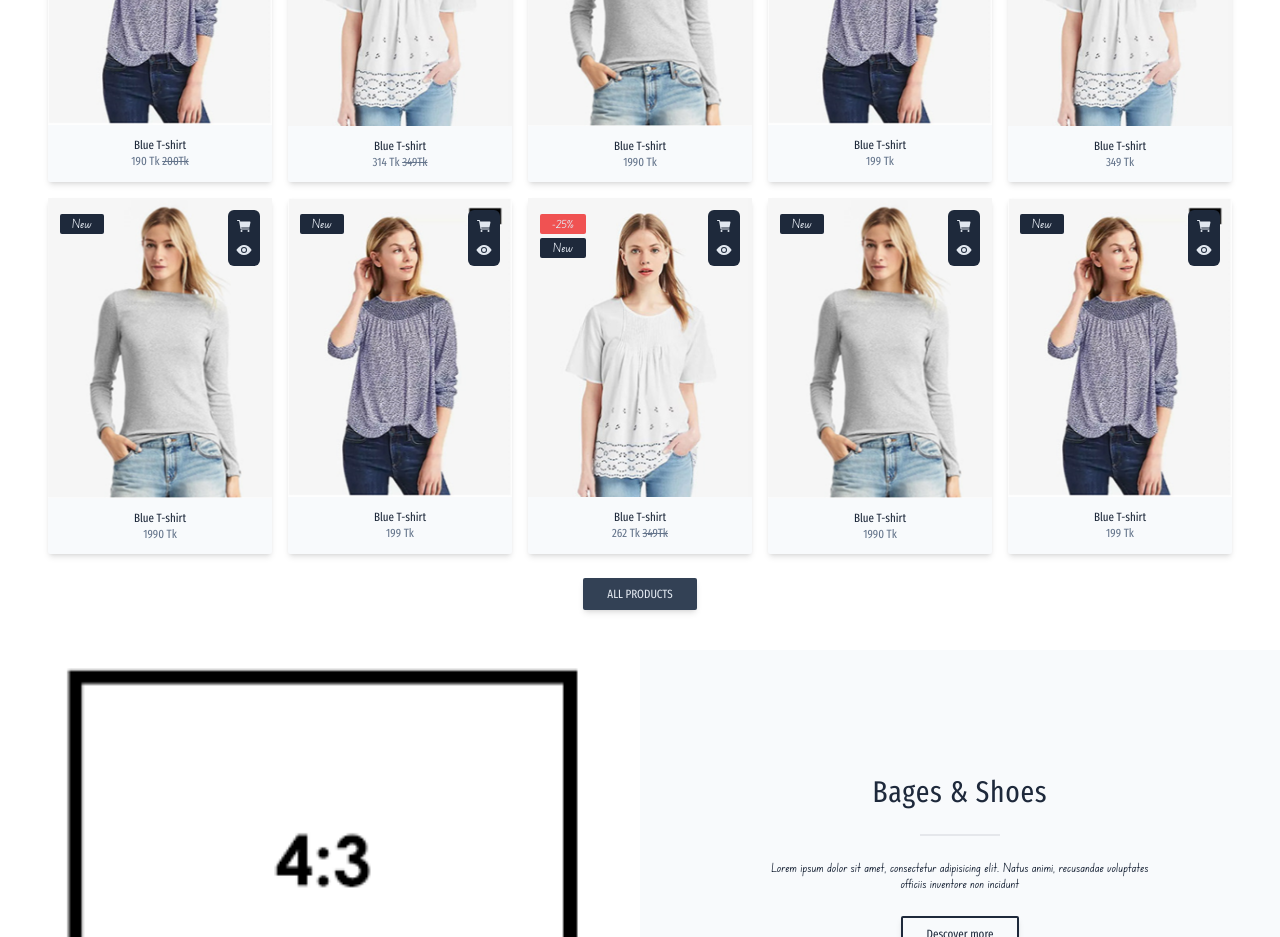
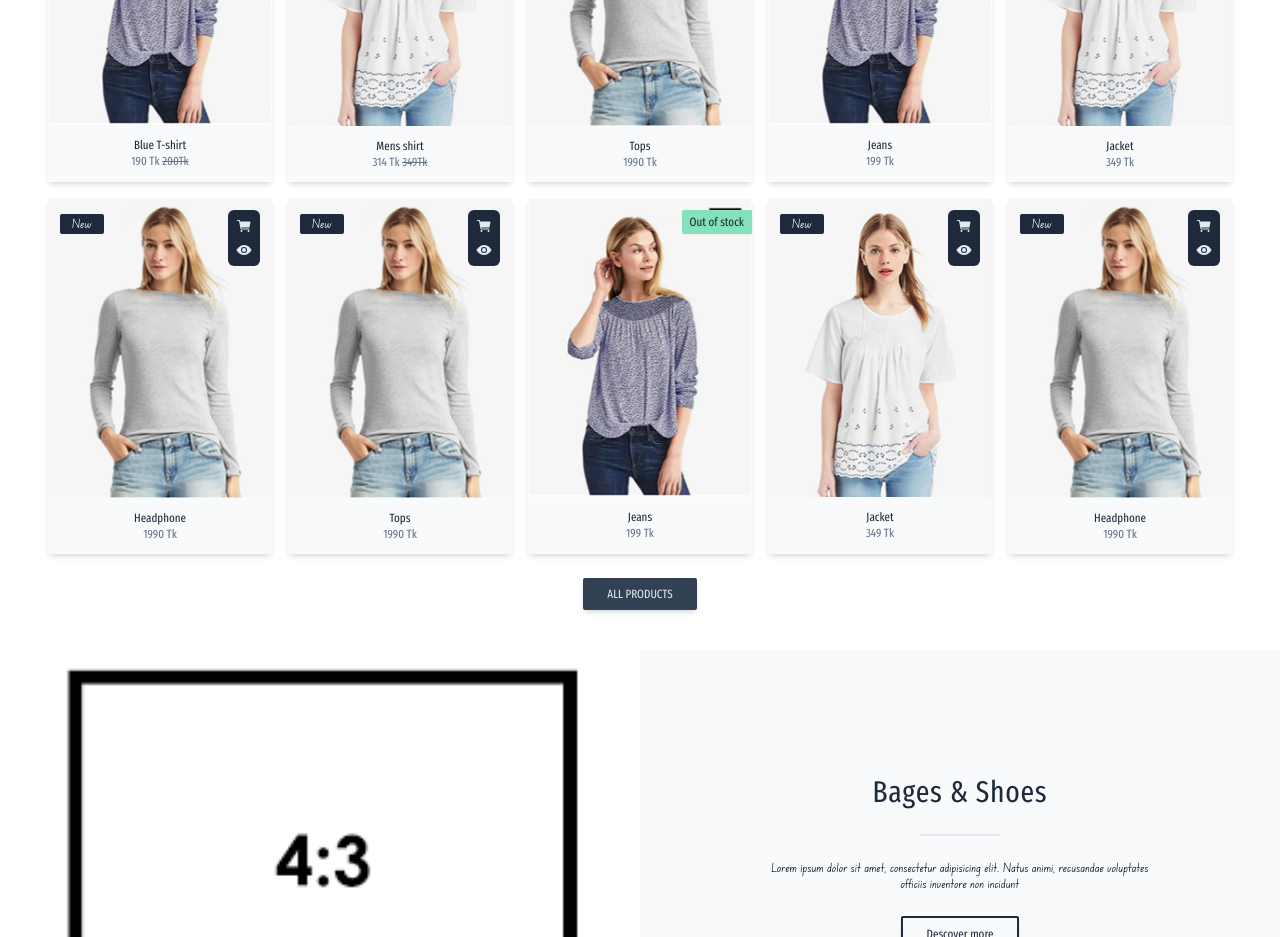
Before and after one commit to mahbubhasantamim/xeert-client, a React (Vite) app: page / in a window 1280 px wide. Shown: the part 1400-2337 px from the top of the page. Built offline with nearby package versions, Linux system fonts and the light colour scheme.

Commit message:
setup gh-pages

```diff
--- a/package.json
+++ b/package.json
@@ -4,6 +4,8 @@
   "version": "0.0.0",
   "type": "module",
   "scripts": {
+    "predeploy": "npm run build",
+    "deploy": "gh-pages -d dist",
     "dev": "vite",
     "build": "tsc && vite build",
     "lint": "eslint . --ext ts,tsx --report-unused-disable-directives --max-warnings 0",
--- a/src/data/demoData.ts
+++ b/src/data/demoData.ts
@@ -14,7 +14,7 @@ export const products = [
   },
   {
     _id: "02",
-    productName: "Blue T-shirt",
+    productName: "Mens shirt",
     productImg: "/img/prd2.png",
     productPrice: 349,
     discountPrice: 315,
@@ -26,7 +26,7 @@ export const products = [
   },
   {
     _id: "03",
-    productName: "Blue T-shirt",
+    productName: "Tops",
     productImg: "/img/prd3.png",
     productPrice: 1990,
     stock: 10,
@@ -36,7 +36,7 @@ export const products = [
   },
   {
     _id: "04",
-    productName: "Blue T-shirt",
+    productName: "Jeans",
     productImg: "/img/prd1.png",
     productPrice: 199,
     stock: 0,
@@ -46,7 +46,7 @@ export const products = [
   },
   {
     _id: "05",
-    productName: "Blue T-shirt",
+    productName: "Jacket",
     productImg: "/img/prd2.png",
     productPrice: 349,
     stock: 2,
@@ -56,7 +56,47 @@ export const products = [
   },
   {
     _id: "06",
-    productName: "Blue T-shirt",
+    productName: "Headphone",
+    productImg: "/img/prd3.png",
+    productPrice: 1990,
+    stock: 10,
+    productDesc:
+      "Lorem ipsum dolor, sit amet consectetur adipisicing elit. Alias sequi mollitia obcaecati illum eos accusantium atque quas perspiciatis dignissimos officiis, labore nam voluptatum laudantium iure similique fuga repellendus nesciunt facilis quibusdam doloribus? Ut ullam laborum repellat asperiores perferendis tempore optio.",
+    size: ["M", "L", "XL"],
+  },
+  {
+    _id: "07",
+    productName: "Tops",
+    productImg: "/img/prd3.png",
+    productPrice: 1990,
+    stock: 10,
+    productDesc:
+      "Lorem ipsum dolor, sit amet consectetur adipisicing elit. Alias sequi mollitia obcaecati illum eos accusantium atque quas perspiciatis dignissimos officiis, labore nam voluptatum laudantium iure similique fuga repellendus nesciunt facilis quibusdam doloribus? Ut ullam laborum repellat asperiores perferendis tempore optio.",
+    size: ["M", "L", "XL"],
+  },
+  {
+    _id: "08",
+    productName: "Jeans",
+    productImg: "/img/prd1.png",
+    productPrice: 199,
+    stock: 0,
+    productDesc:
+      "Lorem ipsum dolor, sit amet consectetur adipisicing elit. Alias sequi mollitia obcaecati illum eos accusantium atque quas perspiciatis dignissimos officiis, labore nam voluptatum laudantium iure similique fuga repellendus nesciunt facilis quibusdam doloribus? Ut ullam laborum repellat asperiores perferendis tempore optio.",
+    size: ["M", "L", "XL"],
+  },
+  {
+    _id: "09",
+    productName: "Jacket",
+    productImg: "/img/prd2.png",
+    productPrice: 349,
+    stock: 2,
+    productDesc:
+      "Lorem ipsum dolor, sit amet consectetur adipisicing elit. Alias sequi mollitia obcaecati illum eos accusantium atque quas perspiciatis dignissimos officiis, labore nam voluptatum laudantium iure similique fuga repellendus nesciunt facilis quibusdam doloribus? Ut ullam laborum repellat asperiores perferendis tempore optio.",
+    size: ["M", "L", "XL"],
+  },
+  {
+    _id: "10",
+    productName: "Headphone",
     productImg: "/img/prd3.png",
     productPrice: 1990,
     stock: 10,
--- a/src/views/pages/home/components/TopTrending/TopTrendingComp.tsx
+++ b/src/views/pages/home/components/TopTrending/TopTrendingComp.tsx
@@ -1,83 +1,9 @@
 import ProductCard from "../../../../../components/ProductCard/ProductCard";
 import Button from "../../../../../components/shared/Button/Button";
 import LinkBtn from "../../../../../components/shared/LinkBtn/LinkBtn";
+import { products } from "../../../../../data/demoData";
 
 function TopTrendingComp() {
-  const products = [
-    {
-      _id: "01",
-      productName: "Blue T-shirt",
-      productImg: "/img/prd1.png",
-      productPrice: 200,
-      discount: 5,
-      stock: 20,
-    },
-    {
-      _id: "02",
-      productName: "Blue T-shirt",
-      productImg: "/img/prd2.png",
-      productPrice: 349,
-      discount: 10,
-      stock: 20,
-    },
-    {
-      _id: "03",
-      productName: "Blue T-shirt",
-      productImg: "/img/prd3.png",
-      productPrice: 1990,
-      stock: 20,
-    },
-    {
-      _id: "04",
-      productName: "Blue T-shirt",
-      productImg: "/img/prd1.png",
-      productPrice: 199,
-      stock: 0,
-    },
-    {
-      _id: "05",
-      productName: "Blue T-shirt",
-      productImg: "/img/prd2.png",
-      productPrice: 349,
-      stock: 20,
-    },
-    {
-      _id: "06",
-      productName: "Blue T-shirt",
-      productImg: "/img/prd3.png",
-      productPrice: 1990,
-      stock: 20,
-    },
-    {
-      _id: "07",
-      productName: "Blue T-shirt",
-      productImg: "/img/prd1.png",
-      productPrice: 199,
-      stock: 20,
-    },
-    {
-      _id: "08",
-      productName: "Blue T-shirt",
-      productImg: "/img/prd2.png",
-      productPrice: 349,
-      discount: 25,
-      stock: 20,
-    },
-    {
-      _id: "09",
-      productName: "Blue T-shirt",
-      productImg: "/img/prd3.png",
-      productPrice: 1990,
-      stock: 20,
-    },
-    {
-      _id: "10",
-      productName: "Blue T-shirt",
-      productImg: "/img/prd1.png",
-      productPrice: 199,
-      stock: 20,
-    },
-  ];
   return (
     <>
       <div className="px-4 md:px-12 py-6 md:py-10 text-primary dark:text-secondary">
```
Also changed, not shown: 1 other file (tests, documents, lock files or other folders).
